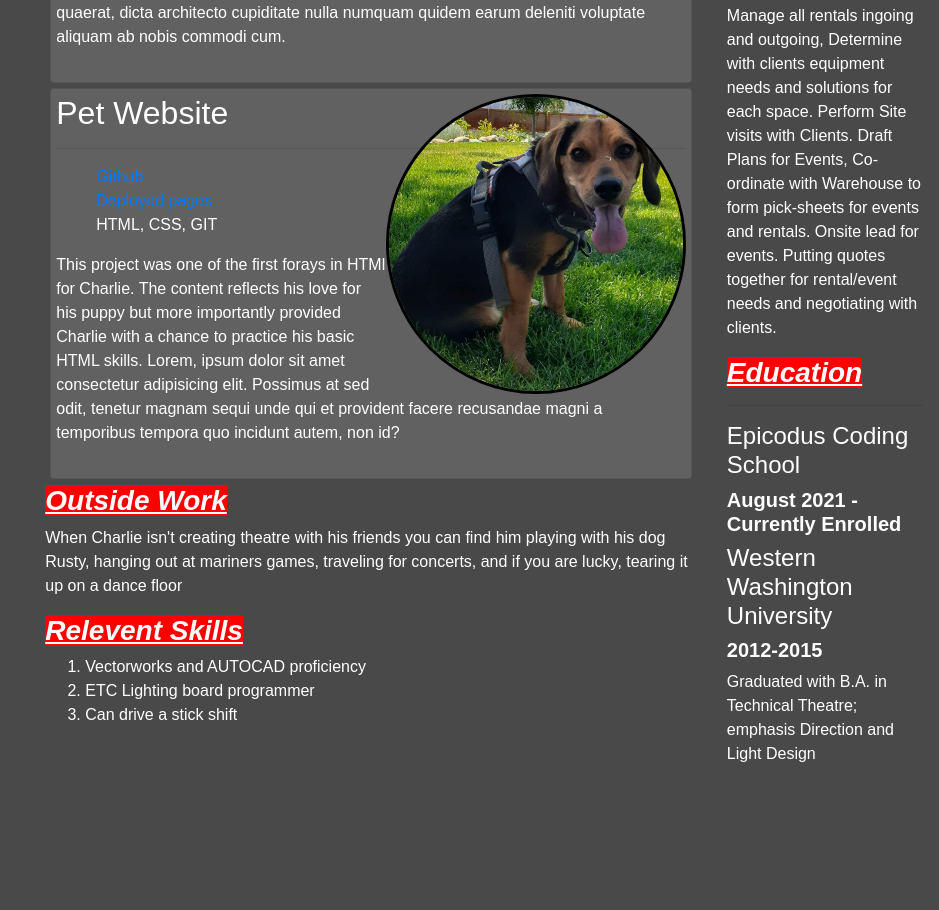
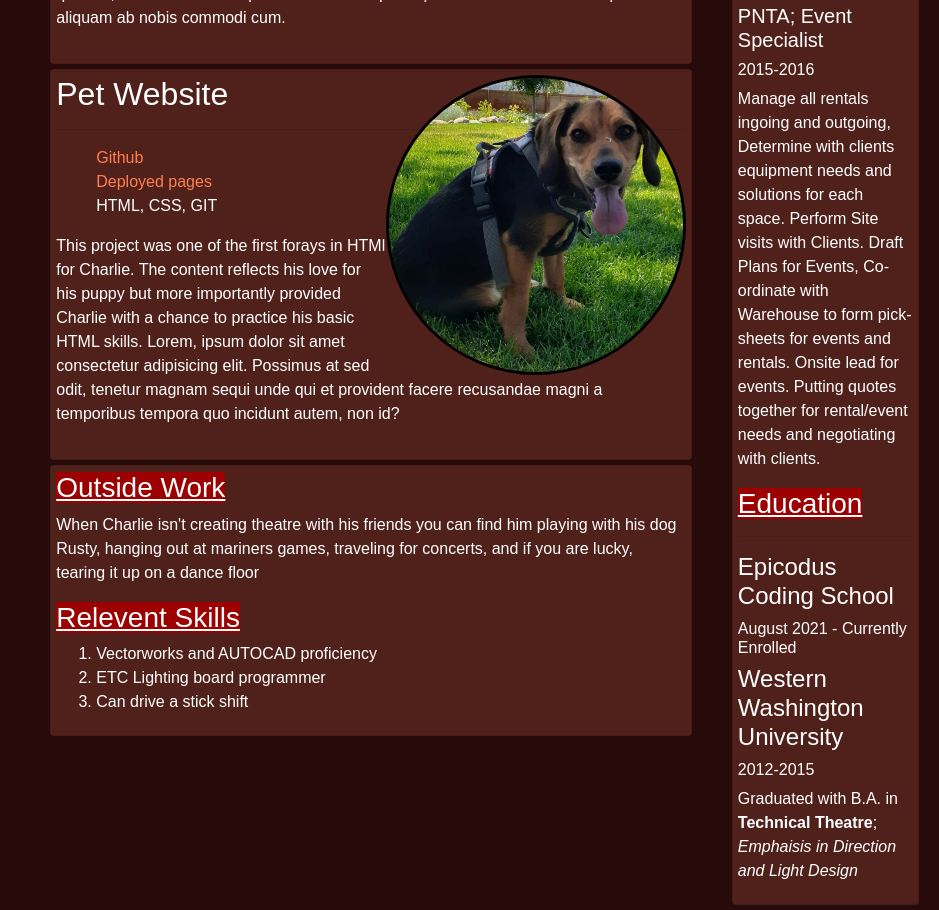
Before and after one commit to CharWeber/portfolio-CV, a plain HTML site: page index.html in a window 1280 px wide. Shown: the part 737-1647 px from the top of the page, without its empty margins (341-1280 px from the left). Before the commit the page ends 1519 px from the top, so only its background shows below. Drawn offline with Linux system fonts and the light colour scheme.

Commit message:
Adds cards to outside work and relevent skills. Adjust card bgrd color

```diff
--- a/css/styles.css
+++ b/css/styles.css
@@ -1,7 +1,10 @@
 body{
-  background-color: rgb(73, 73, 73);
+  background-color: rgb(39, 11, 11);
   color:white;
   font-family:Arial, Helvetica, sans-serif
+}
+a{
+  color:coral;
 }
 .card{
   background-color: rgb(97, 97, 97);
@@ -14,10 +17,6 @@ body{
 ul{
   list-style: none;
 }
-h3{
-  font-style: italic;
-  font-weight: bold;
-}
 .cardimg{
   border-radius: 300px;
   border-style: solid;
@@ -26,16 +25,10 @@ h3{
   height:300px;
   float: right;
 }
-h5{
-  font-weight: bold;
-}
-h6{
-  font-style: italic;
-}
-.card h3{
-  text-decoration: underline;
-}
 .important{
   text-decoration: underline;
-  background-color: red;
+  background-color: rgb(156, 0, 0);
 }
+.card.card{
+  background-color: rgb(80, 33, 27);
+}
--- a/index.html
+++ b/index.html
@@ -13,14 +13,12 @@
       <div class="card">
         <div class="card-title">
           <h2><span class="important">Charles T Weber</span></h2>
-          <hr>
           <div class="card-title">
             <h3>Web Developer</h3>
             <h4><a href="mailto:Charlestweber@gmail.com">charlestweber@gmail.com</a></h4>
           </div>
         </div>
       </div>
-
     </div>
     <div class="col-9">
       <div class="container">
@@ -28,10 +26,10 @@
           <div class="col-9">
             <!-- PAST WORK & GITHUB LINKS -->
             <div classs="card">
-                <h1><span class="important">Past Work</span></h1>
               <div class="card">
                 <div class="card-title">
                   <img class="cardimg" src="img/blossom.jpg" alt="Cherry blossoms in spring">
+                  <h1><span class="important">Past Work</span></h1>
                   <h2>Vacation Website</h2>
                     <div class="card-text">
                       <hr>
@@ -87,6 +85,8 @@
                 </div>
               </div>
               </div>
+            </div>
+            <div class="card">
               <!-- OUTSIDE WORK -->
               <div classs="card">
                 <div class="card-title">
@@ -112,6 +112,8 @@
             </div>
           </div>
           <div class="col-3">
+            <div class="card">
+            <!-- ABOUT ME -->
               <div classs="card">
                 <div class="card-title">
                   <h3><span class="important">About me</span></h3>
@@ -143,11 +145,12 @@
                   <h3><span class="important">Education</span></h3>
                   <hr>
                   <div class="card-text">
-                    <h4>Epicodus Coding School</h4></li>
-                    <h5>August 2021 - Currently Enrolled<h5>
+                    <h4>Epicodus Coding School</h4>
+                    <h6>August 2021 - Currently Enrolled<h6>
                     <h4>Western Washington University</h4>
-                    <h5>2012-2015</h5>
-                    <p> Graduated with B.A. in Technical Theatre; emphasis Direction and Light Design</p>
+                    <h6>2012-2015</h6>
+                    <p>Graduated with B.A. in <strong>Technical Theatre</strong>; <em>Emphaisis in Direction and Light Design</em></p>
+                  </div>
                 </div>
               </div>
             </div>
```
Lines whose indentation alone changed are shown as unchanged.
